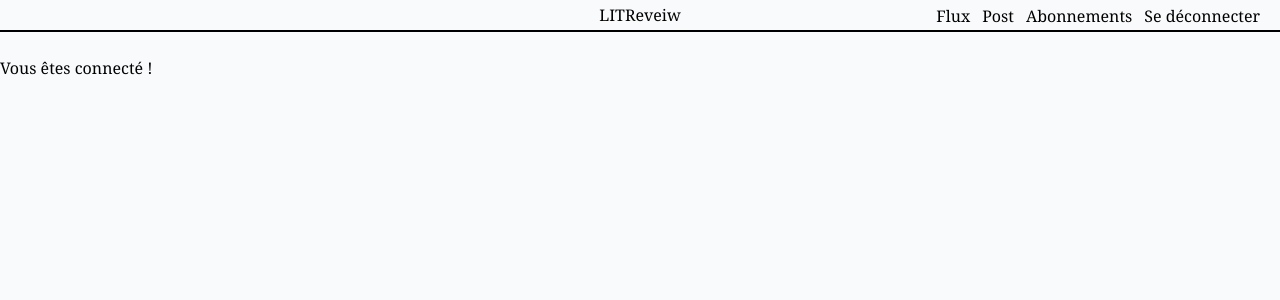
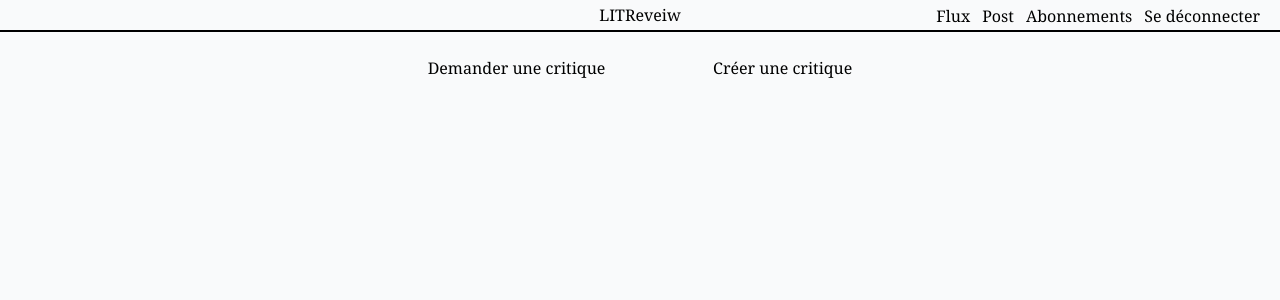
Before and after one commit to MickaelFioretti/LITRevu, a Django app: page /acceuil/ in a window 1280 px wide. Shown: the top 300 px of the page. Run offline with Django 4.2, Linux system fonts and the light colour scheme; the visitor is signed in with stand-in values (Sample User, id 1); some libraries are stand-ins or nearby versions.

Commit message:
style: change some style

```diff
--- a/website/authentication/templates/signup.html
+++ b/website/authentication/templates/signup.html
@@ -8,10 +8,8 @@
         {{ form.password1 }} {{ form.password2 }}
 
         <div class="self-end mt-4">
-            <a class="middle none center mr-4 rounded-lg bg-blue-500 py-3 px-6 font-sans text-xs font-bold uppercase text-white shadow-md shadow-blue-500/20 transition-all hover:shadow-lg hover:shadow-blue-500/40 focus:opacity-[0.85] focus:shadow-none active:opacity-[0.85] active:shadow-none disabled:pointer-events-none disabled:opacity-50 disabled:shadow-none"
-                href="{% url 'login' %}">Retourner</a>
-            <button type="submit"
-                class="middle none center mr-4 rounded-lg bg-blue-500 py-3 px-6 font-sans text-xs font-bold uppercase text-white shadow-md shadow-blue-500/20 transition-all hover:shadow-lg hover:shadow-blue-500/40 focus:opacity-[0.85] focus:shadow-none active:opacity-[0.85] active:shadow-none disabled:pointer-events-none disabled:opacity-50 disabled:shadow-none">
+            <a class="btn-blue" href="{% url 'login' %}">Retourner</a>
+            <button type="submit" class="btn-green">
                 S'inscrire
             </button>
         </div>
--- a/website/flux/templates/flux.html
+++ b/website/flux/templates/flux.html
@@ -1,6 +1,11 @@
 {% extends 'base.html' %}
 {% block content %}
-<div>
-    Vous êtes connecté !
+<div class="flex flex-col items-center">
+    <div class="flex flex-row justify-evenly w-1/2">
+        <a href="{% url 'create_ticket' %}" class="btn-blue">Demander une critique</a>
+        <button>
+            <a href="" class="btn-blue">Créer une critique</a>
+        </button>
+    </div>
 </div>
 {% endblock content %}
--- a/website/theme/templates/base.html
+++ b/website/theme/templates/base.html
@@ -21,7 +21,7 @@
 		<h2 class="m-auto">LITReveiw</h2>
 		<div class="absolute right-5 mt-1 mb-1">
 			<ul class="flex flex-row gap-3">
-				<li><a href="">Flux</a></li>
+				<li><a href="{% url 'acceuil' %}">Flux</a></li>
 				<li><a href="">Post</a></li>
 				<li><a href="">Abonnements</a></li>
 				<li><a href="{% url 'logout' %}">Se déconnecter</a></li>
```
Also changed, not shown: website/authentication/templates/login.html (+3 -14 lines).
